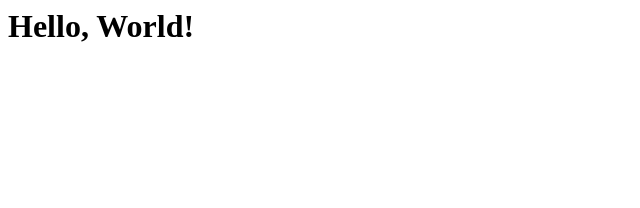
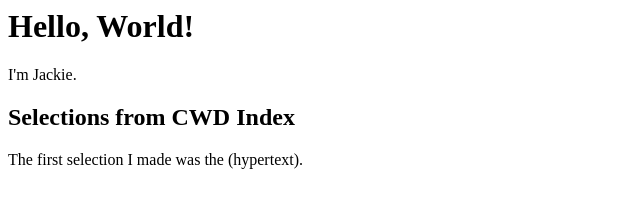
Before and after one commit to jqparnell/hello-world, a plain HTML site: page index.html in a window 1280 px wide. Shown: the whole page, without its empty margins (0-640 px from the left). Drawn offline with Linux system fonts and the light colour scheme.

```diff
--- a/index.html
+++ b/index.html
@@ -4,5 +4,8 @@
   </head>
   <body>
     <h1>Hello, World!</h1>
+    <p>I'm Jackie.</p>
+    <h2>Selections from CWD Index</h2>
+    The first selection I made was the (hypertext).
   </body>
 </html>
```
